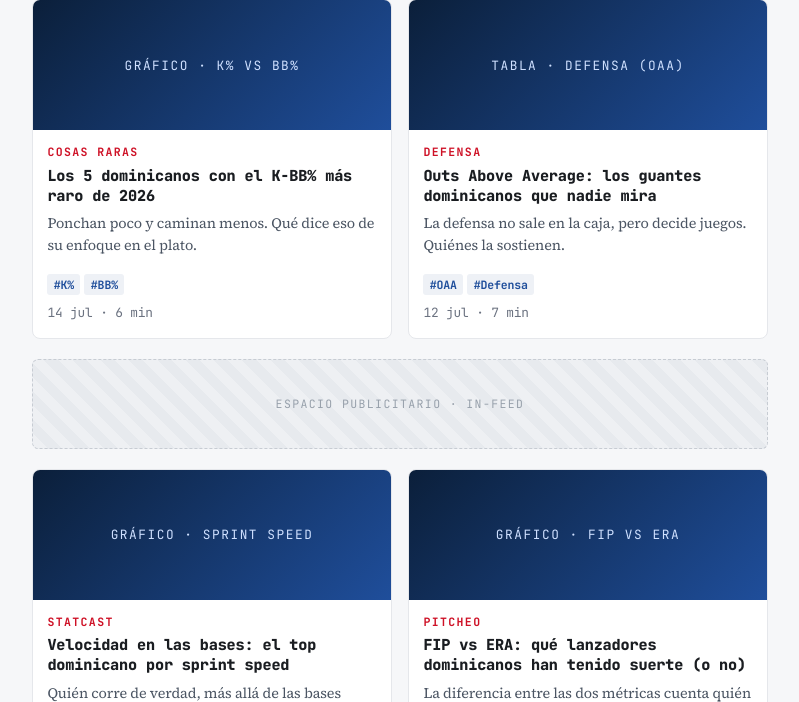
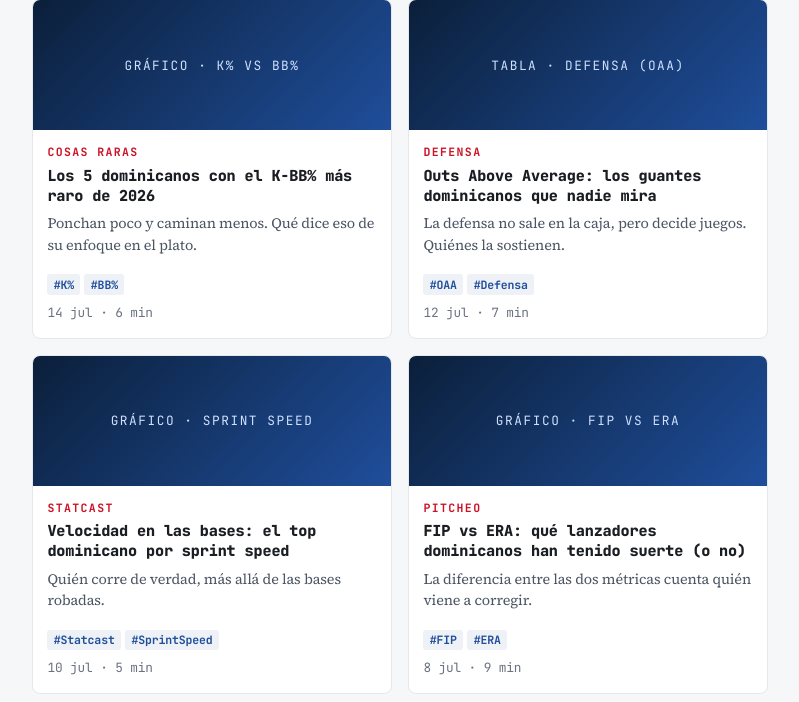
Before and after one commit to albertop/dglweb, a Django app: page /articulos/ in a window 1280 px wide. Shown: the part 686-1388 px from the top of the page, without its empty margins (50-849 px from the left). Run offline with Django 5.2, Linux system fonts and the light colour scheme; parts of the project's set-up code (start-up, migrations or seed data) failed here and were passed over.

Commit message:
refactor(articulos): fuera el anuncio in-feed
Quedan los dos que enmarcan la página: 728×90 arriba y 728×90 abajo. Las
seis tarjetas pasan a tres filas seguidas, sin corte por el medio.

Co-Authored-By: Claude Opus 5 <noreply@anthropic.com>

```diff
--- a/templates/articles.html
+++ b/templates/articles.html
@@ -93,11 +93,6 @@ enlace del menú ya la promete.
           </article>
         </div>
 
-        {# El único anuncio que se mete entre el contenido, separando las dos filas de tarjetas. #}
-        <div class="col-12">
-          <div class="dgl-ad dgl-ad-leader my-1">Espacio publicitario · in-feed</div>
-        </div>
-
         <div class="col-md-6">
           <article class="dgl-art">
             <div class="dgl-thumb" style="height:130px">Gráfico · Sprint speed</div>
```
